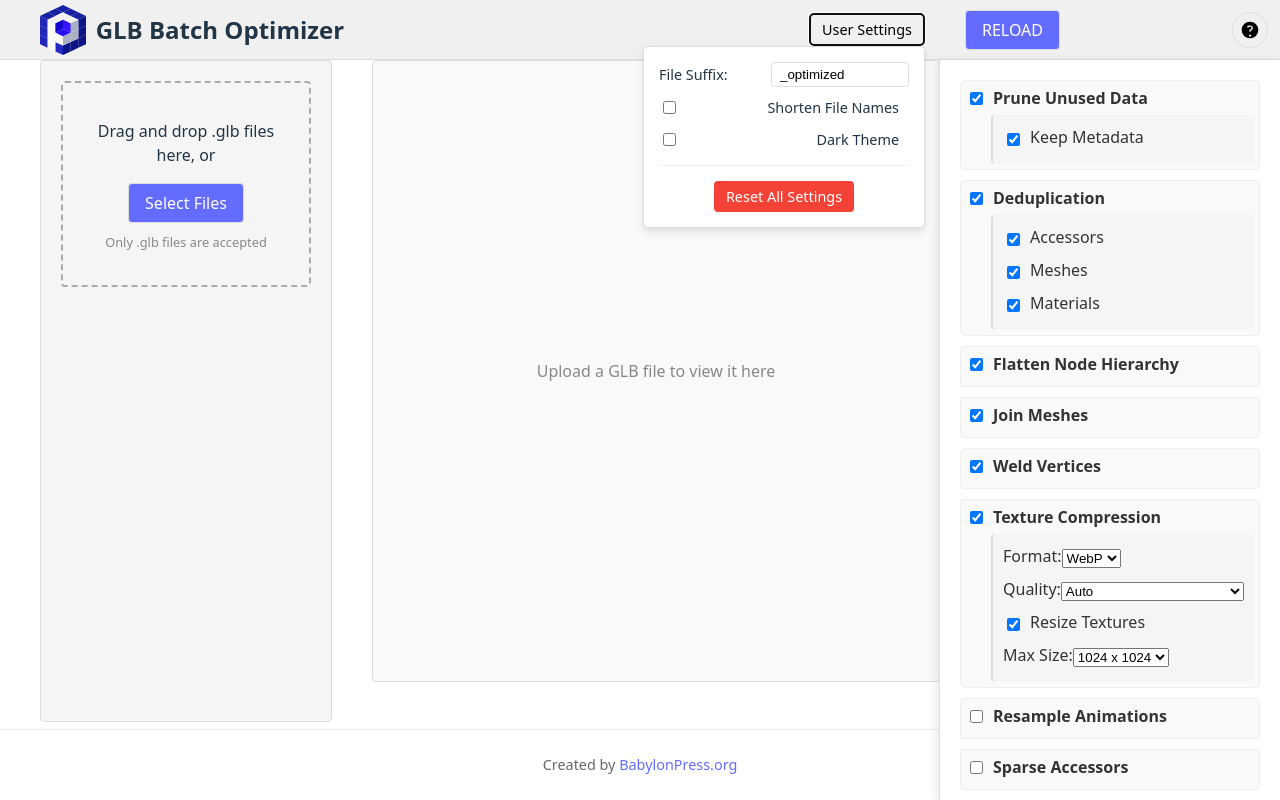
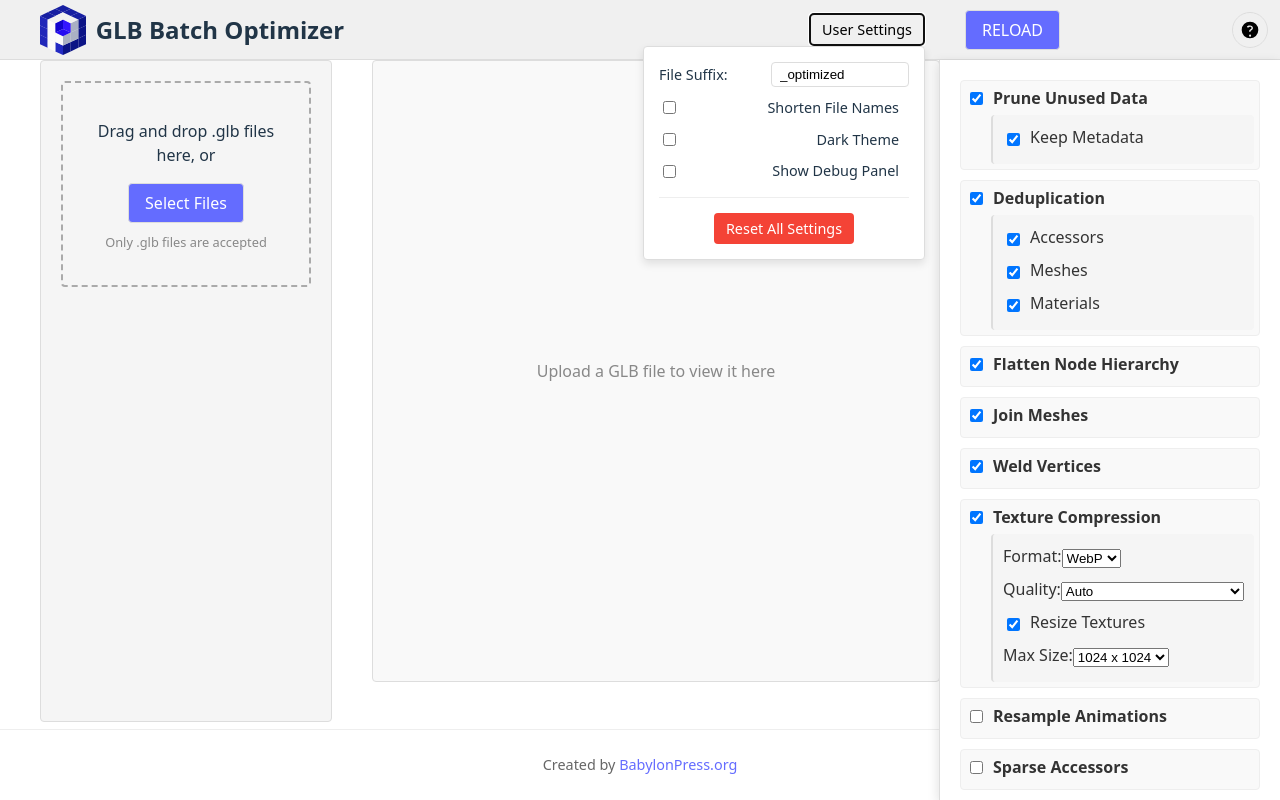
Before and after one commit to eldinor/glb-batch-opt, a React (Vite) app: page / in a window 1280 px wide. Both pictures are taken after a click on the button "User Settings". Built offline with nearby package versions, Linux system fonts and the light colour scheme.

Commit message:
Debug panell added

```diff
--- a/src/App.css
+++ b/src/App.css
@@ -637,5 +637,28 @@ button.danger:disabled {
 
 .app-container.with-settings {
   flex: 1;
-  margin-bottom: 20px;
+  margin-bottom: 10px;
 }
+
+.debug-panel {
+  box-sizing: border-box;
+  margin: 0 20px 10px 40px;
+  padding: 10px 12px;
+  background: #fafafa;
+  border: 1px solid #e5e5e5;
+  border-radius: 6px;
+  display: flex;
+  flex-wrap: wrap;
+  gap: 12px 24px;
+  text-align: left;
+}
+
+.debug-item {
+  color: #333;
+  font-size: 0.9rem;
+}
+
+@media (prefers-color-scheme: dark) {
+  .debug-panel { background: #1a1a1a; border-color: #2a2a2a; }
+  .debug-item { color: #ddd; }
+}
--- a/src/App.tsx
+++ b/src/App.tsx
@@ -23,6 +23,7 @@ function App() {
 
   const [showUserSettings, setShowUserSettings] = useState(false);
   const uploaderRef = useRef<{ reprocessAll: () => Promise<void> } | null>(null);
+  const [debugStats, setDebugStats] = useState({ totalFiles: 0, totalOriginalBytes: 0, totalOptimizedBytes: 0 });
 
   /* componentDidMount executed once after render (must have empty array dependencies) */
   useEffect(() => {
@@ -87,6 +88,7 @@ function App() {
                           maxFileNameLength: settings.userSettings.maxFileNameLength,
                           shortenFileNames: settings.userSettings.shortenFileNames,
                           darkMode: settings.userSettings.darkMode,
+                          showDebugPanel: settings.userSettings.showDebugPanel,
                         },
                       })
                     }
@@ -105,6 +107,7 @@ function App() {
                           maxFileNameLength: settings.userSettings.maxFileNameLength,
                           shortenFileNames: e.target.checked,
                           darkMode: settings.userSettings.darkMode,
+                          showDebugPanel: settings.userSettings.showDebugPanel,
                         },
                       })
                     }
@@ -125,11 +128,32 @@ function App() {
                           maxFileNameLength: settings.userSettings.maxFileNameLength,
                           shortenFileNames: settings.userSettings.shortenFileNames,
                           darkMode: e.target.checked,
+                          showDebugPanel: settings.userSettings.showDebugPanel,
                         },
                       });
                     }}
                   />
                   <label htmlFor="dark-theme">Dark Theme</label>
+                </div>
+
+                <div className="setting-field">
+                  <input
+                    type="checkbox"
+                    id="show-debug"
+                    checked={settings.userSettings.showDebugPanel}
+                    onChange={(e) =>
+                      handleSettingChange({
+                        userSettings: {
+                          fileNameSuffix: settings.userSettings.fileNameSuffix,
+                          maxFileNameLength: settings.userSettings.maxFileNameLength,
+                          shortenFileNames: settings.userSettings.shortenFileNames,
+                          darkMode: settings.userSettings.darkMode,
+                          showDebugPanel: e.target.checked,
+                        },
+                      })
+                    }
+                  />
+                  <label htmlFor="show-debug">Show Debug Panel</label>
                 </div>
 
                 {settings.userSettings.shortenFileNames && (
@@ -148,6 +172,7 @@ function App() {
                             maxFileNameLength: parseInt(e.target.value),
                             shortenFileNames: settings.userSettings.shortenFileNames,
                             darkMode: settings.userSettings.darkMode,
+                            showDebugPanel: settings.userSettings.showDebugPanel,
                           },
                         })
                       }
@@ -771,8 +796,27 @@ function App() {
       </div>
 
       <div className="app-container with-settings">
-        <FileUploader ref={uploaderRef} settings={settings} />
+        <FileUploader ref={uploaderRef} settings={settings} onStatsChange={setDebugStats} />
       </div>
+
+      {settings.userSettings.showDebugPanel && (
+        <div className="debug-panel">
+          <div className="debug-item"><strong>Total files:</strong> {debugStats.totalFiles}</div>
+          <div className="debug-item">
+            <strong>Total original size:</strong> {(debugStats.totalOriginalBytes / (1024 * 1024)).toFixed(2)} MB
+          </div>
+          <div className="debug-item">
+            <strong>Total optimized size:</strong> {(debugStats.totalOptimizedBytes / (1024 * 1024)).toFixed(2)} MB
+          </div>
+          <div className="debug-item">
+            <strong>Total reduction:</strong> {
+              debugStats.totalOriginalBytes > 0
+                ? (((debugStats.totalOriginalBytes - debugStats.totalOptimizedBytes) / debugStats.totalOriginalBytes) * 100).toFixed(1)
+                : '0.0'
+            }%
+          </div>
+        </div>
+      )}
 
       <footer className="app-footer">
         <p>
--- a/src/Components/FileUploader.tsx
+++ b/src/Components/FileUploader.tsx
@@ -38,10 +38,15 @@ interface FileProgress {
 
 interface FileUploaderProps {
   settings: OptimizationSettings;
+  onStatsChange?: (stats: {
+    totalFiles: number;
+    totalOriginalBytes: number;
+    totalOptimizedBytes: number;
+  }) => void;
 }
 
 export default forwardRef<{ reprocessAll: () => Promise<void> }, FileUploaderProps>(function FileUploader(
-  { settings }: FileUploaderProps,
+  { settings, onStatsChange }: FileUploaderProps,
   ref
 ) {
   const [files, setFiles] = useState<FileProgress[]>([]);
@@ -61,6 +66,14 @@ export default forwardRef<{ reprocessAll: () => Promise<void> }, FileUploaderPro
       }
     }
   }, [files, selectedModel]);
+
+  // Emit aggregate stats for Debug panel consumers
+  useEffect(() => {
+    const totalFiles = files.length;
+    const totalOriginalBytes = files.reduce((acc, f) => acc + (f.originalSize ?? 0), 0);
+    const totalOptimizedBytes = files.reduce((acc, f) => acc + (f.optimizedSize ?? 0), 0);
+    onStatsChange?.({ totalFiles, totalOriginalBytes, totalOptimizedBytes });
+  }, [files, onStatsChange]);
 
   const processFiles = async (selectedFiles: File[]) => {
     // Filter only .glb files
--- a/src/types.ts
+++ b/src/types.ts
@@ -64,6 +64,7 @@ export interface OptimizationSettings extends Setting {
     maxFileNameLength: number;
     shortenFileNames: boolean;
     darkMode: boolean;
+    showDebugPanel: boolean;
   };
 }
 
--- a/src/utilities/settings.ts
+++ b/src/utilities/settings.ts
@@ -61,7 +61,8 @@ export const defaultSettings: OptimizationSettings = {
     fileNameSuffix: "_optimized",
     maxFileNameLength: 20,
     shortenFileNames: false,
-    darkMode: userPrefersDarkMode()
+    darkMode: userPrefersDarkMode(),
+    showDebugPanel: false,
   },
 };
 // Prevent property mutation
```
